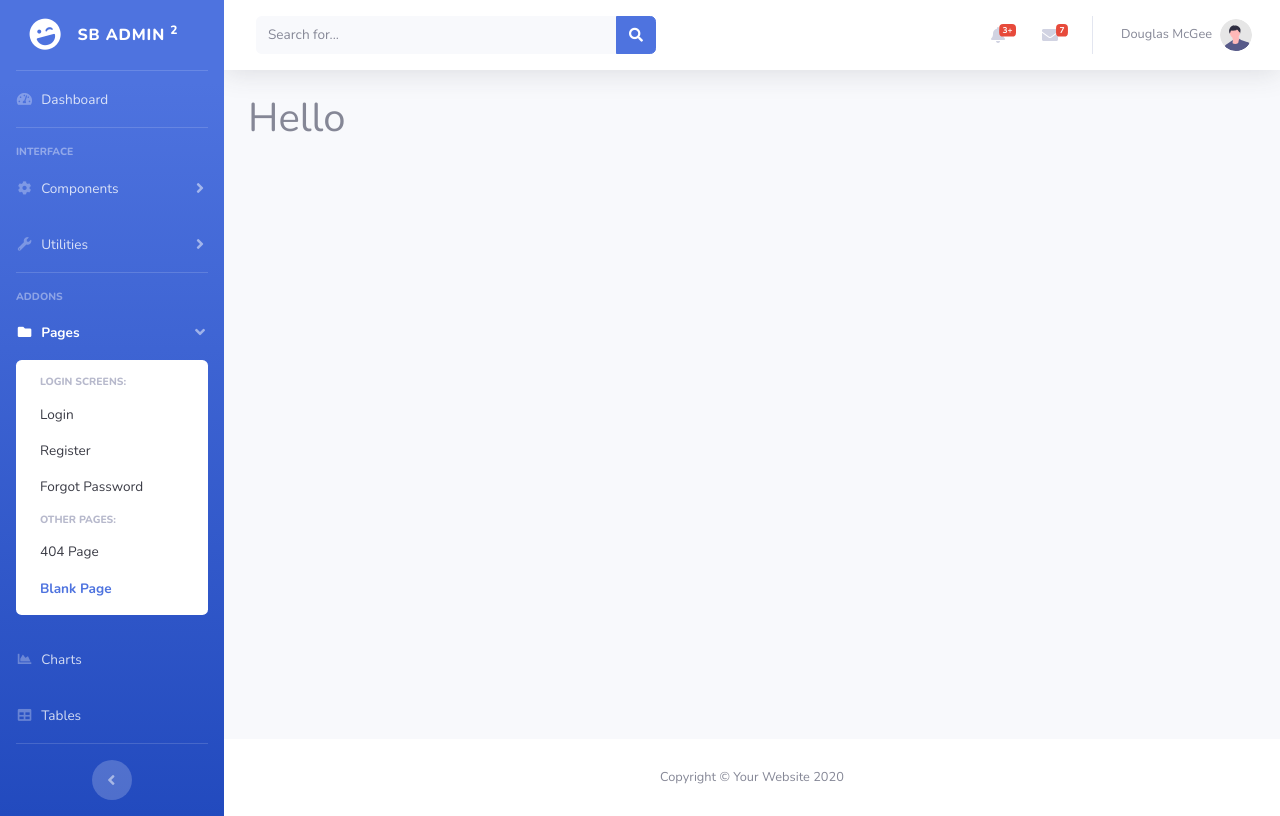
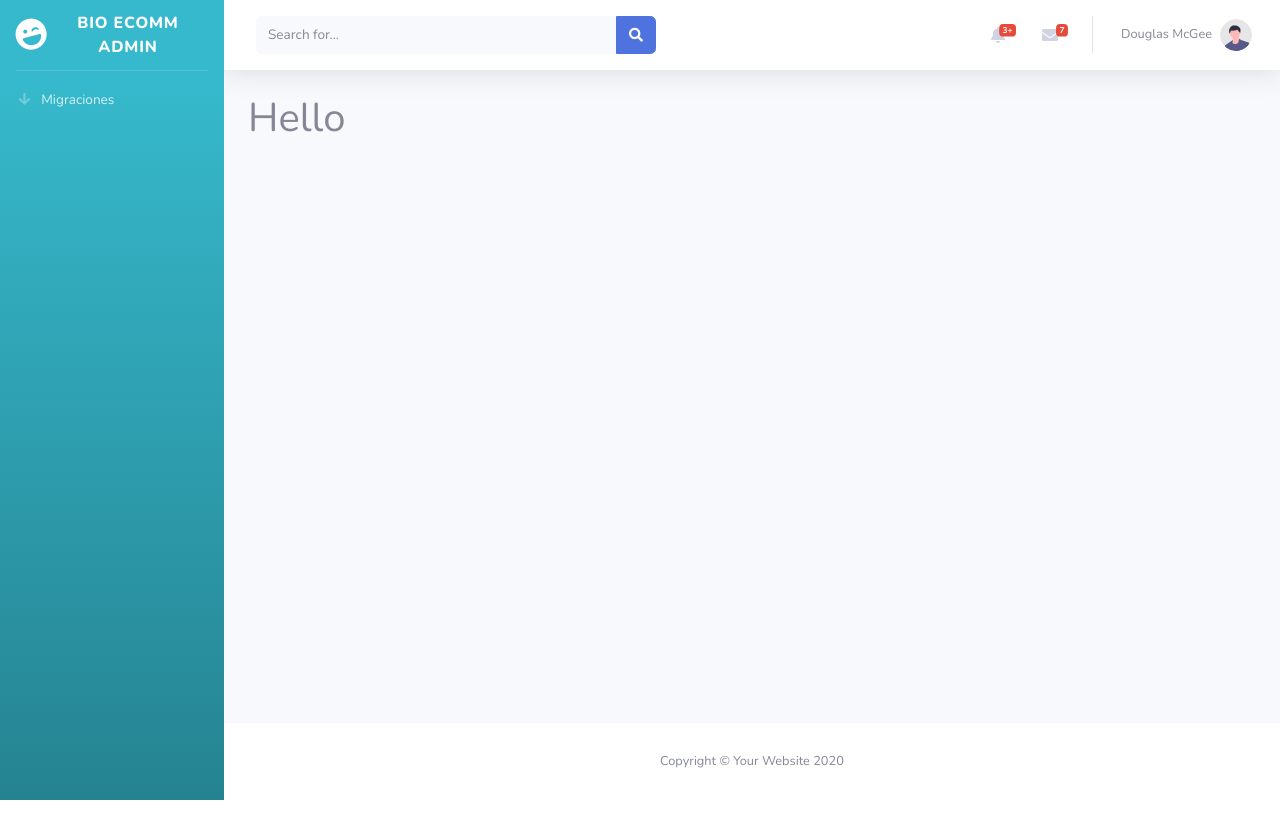
Before and after one commit to gallifabri/bio-ecomm, a Django app: page /ecomadmin/ in a window 1280 px wide. Run offline with Django 4.2, Linux system fonts and the light colour scheme; some libraries are stand-ins or nearby versions.

Commit message:
Cambios en templates

```diff
--- a/ecomadmin/admin.py
+++ b/ecomadmin/admin.py
@@ -2,7 +2,8 @@ from django.contrib import admin
 from .models import *
 
 # Register your models here.
-admin.site.register(Producto)
+admin.site.register(PresentacionProducto)
 admin.site.register(GrupoProducto)
 admin.site.register(LineaProducto)
 admin.site.register(ClasificacionProducto)
+admin.site.register(Formula)
--- a/ecomadmin/templates/base.html
+++ b/ecomadmin/templates/base.html
@@ -10,6 +10,7 @@
     <meta name="author" content="">
 
     <title>SB Admin 2 - Blank</title>
+    <link rel="icon" href="static/imagenes/favicon.png">
 
     <!-- Custom fonts for this template-->
     <link href="/static/vendor/fontawesome-free/css/all.min.css" rel="stylesheet" type="text/css">
@@ -31,14 +32,14 @@
     <div id="wrapper">
 
         <!-- Sidebar -->
-        <ul class="navbar-nav bg-gradient-primary sidebar sidebar-dark accordion" id="accordionSidebar">
+        <ul class="navbar-nav bg-gradient-info sidebar sidebar-dark accordion orange" id="accordionSidebar">
 
             <!-- Sidebar - Brand -->
-            <a class="sidebar-brand d-flex align-items-center justify-content-center" href="index.html">
+            <a class="sidebar-brand d-flex align-items-center justify-content-center" href="{% url 'index' %}">
                 <div class="sidebar-brand-icon rotate-n-15">
                     <i class="fas fa-laugh-wink"></i>
                 </div>
-                <div class="sidebar-brand-text mx-3">SB Admin <sup>2</sup></div>
+                <div class="sidebar-brand-text mx-3">Bio Ecomm Admin</div>
             </a>
 
             <!-- Divider -->
@@ -46,105 +47,12 @@
 
             <!-- Nav Item - Dashboard -->
             <li class="nav-item">
-                <a class="nav-link" href="index.html">
-                    <i class="fas fa-fw fa-tachometer-alt"></i>
-                    <span>Dashboard</span></a>
+                <a class="nav-link" href="{% url 'importacion_de_tablas' %}">
+                    <i class="fas fa-fw fa-arrow-down"></i>
+                    <span>Migraciones</span></a>
             </li>
 
-            <!-- Divider -->
-            <hr class="sidebar-divider">
 
-            <!-- Heading -->
-            <div class="sidebar-heading">
-                Interface
-            </div>
-
-            <!-- Nav Item - Pages Collapse Menu -->
-            <li class="nav-item">
-                <a class="nav-link collapsed" href="#" data-toggle="collapse" data-target="#collapseTwo"
-                    aria-expanded="true" aria-controls="collapseTwo">
-                    <i class="fas fa-fw fa-cog"></i>
-                    <span>Components</span>
-                </a>
-                <div id="collapseTwo" class="collapse" aria-labelledby="headingTwo" data-parent="#accordionSidebar">
-                    <div class="bg-white py-2 collapse-inner rounded">
-                        <h6 class="collapse-header">Custom Components:</h6>
-                        <a class="collapse-item" href="buttons.html">Buttons</a>
-                        <a class="collapse-item" href="cards.html">Cards</a>
-                    </div>
-                </div>
-            </li>
-
-            <!-- Nav Item - Utilities Collapse Menu -->
-            <li class="nav-item">
-                <a class="nav-link collapsed" href="#" data-toggle="collapse" data-target="#collapseUtilities"
-                    aria-expanded="true" aria-controls="collapseUtilities">
-                    <i class="fas fa-fw fa-wrench"></i>
-                    <span>Utilities</span>
-                </a>
-                <div id="collapseUtilities" class="collapse" aria-labelledby="headingUtilities"
-                    data-parent="#accordionSidebar">
-                    <div class="bg-white py-2 collapse-inner rounded">
-                        <h6 class="collapse-header">Custom Utilities:</h6>
-                        <a class="collapse-item" href="utilities-color.html">Colors</a>
-                        <a class="collapse-item" href="utilities-border.html">Borders</a>
-                        <a class="collapse-item" href="utilities-animation.html">Animations</a>
-                        <a class="collapse-item" href="utilities-other.html">Other</a>
-                    </div>
-                </div>
-            </li>
-
-            <!-- Divider -->
-            <hr class="sidebar-divider">
-
-            <!-- Heading -->
-            <div class="sidebar-heading">
-                Addons
-            </div>
-
-            <!-- Nav Item - Pages Collapse Menu -->
-            <li class="nav-item active">
-                <a class="nav-link" href="#" data-toggle="collapse" data-target="#collapsePages" aria-expanded="true"
-                    aria-controls="collapsePages">
-                    <i class="fas fa-fw fa-folder"></i>
-                    <span>Pages</span>
-                </a>
-                <div id="collapsePages" class="collapse show" aria-labelledby="headingPages"
-                    data-parent="#accordionSidebar">
-                    <div class="bg-white py-2 collapse-inner rounded">
-                        <h6 class="collapse-header">Login Screens:</h6>
-                        <a class="collapse-item" href="login.html">Login</a>
-                        <a class="collapse-item" href="register.html">Register</a>
-                        <a class="collapse-item" href="forgot-password.html">Forgot Password</a>
-                        <div class="collapse-divider"></div>
-                        <h6 class="collapse-header">Other Pages:</h6>
-                        <a class="collapse-item" href="404.html">404 Page</a>
-                        <a class="collapse-item active" href="blank.html">Blank Page</a>
-                    </div>
-                </div>
-            </li>
-
-            <!-- Nav Item - Charts -->
-            <li class="nav-item">
-                <a class="nav-link" href="charts.html">
-                    <i class="fas fa-fw fa-chart-area"></i>
-                    <span>Charts</span></a>
-            </li>
-
-            <!-- Nav Item - Tables -->
-            <li class="nav-item">
-                <a class="nav-link" href="tables.html">
-                    <i class="fas fa-fw fa-table"></i>
-                    <span>Tables</span></a>
-            </li>
-
-            <!-- Divider -->
-            <hr class="sidebar-divider d-none d-md-block">
-
-            <!-- Sidebar Toggler (Sidebar) -->
-            <div class="text-center d-none d-md-inline">
-                <button class="rounded-circle border-0" id="sidebarToggle"></button>
-            </div>
 
         </ul>
         <!-- End of Sidebar -->
--- /dev/null
+++ b/ecomadmin/templates/index.html
@@ -0,0 +1,4 @@
+{% extends 'base.html' %}
+{% block contenido %}
+    <h1>Hello</h1>
+{% endblock %}
--- a/ecomadmin/urls.py
+++ b/ecomadmin/urls.py
@@ -11,4 +11,5 @@ urlpatterns = [
     path('productos/tabla_grupo_productos', views.tabla_grupo_productos, name='tabla_grupo_productos'),
     path('productos/tabla_linea_productos', views.tabla_linea_productos, name='tabla_linea_productos'),
     path('productos/tabla_clasificacion_productos', views.tabla_clasificacion_productos, name='tabla_clasificacion_productos'),
+    path('productos/tabla_formula_presentacion', views.tabla_formula_presentacion, name='tabla_formula_presentacion'),
 ]
--- a/ecomadmin/views.py
+++ b/ecomadmin/views.py
@@ -5,7 +5,7 @@ from django.shortcuts import get_object_or_404
 
 # Create your views here.
 def index(request):
-	return render(request, 'blank.html', context={})
+	return render(request, 'index.html', context={})
 
 
 def importacion_de_tablas(request):
@@ -20,6 +20,8 @@ def importacion_de_tablas(request):
 			importar_dbf_linea_producto()
 		elif request.POST.get('clase') == 'clasificacion_producto':
 			importar_dbf_clasificacion_producto()
+		elif request.POST.get('clase') == 'formula_presentacion':
+			importar_dbf_formula_presentacion()
 
 	return render(request, 'importacion_de_tablas.html', context={})
 
@@ -64,3 +66,9 @@ def tabla_clasificacion_productos(request):
 	context = {'clasificaciones' : clasificaciones}
 
 	return render(request, 'tabla_clasificacion_productos.html', context=context)
+
+def tabla_formula_presentacion(request):
+	formula = Formula.objects.all().order_by('id_formula')
+	context = {'formula' : formula}
+
+	return render(request, 'tabla_formula_presentacion.html', context=context)
```
Also changed, not shown: ecomadmin/models.py (+14 -2 lines), ecomadmin/servicios.py (+13 -0 lines), ecomadmin/templates/importacion_de_tablas.html (added, +25 -0 lines), ecomadmin/migrations/0001_initial.py (added), ecomadmin/static/css/style.css (added), ecomadmin/static/imagenes/favicon.png (added).
